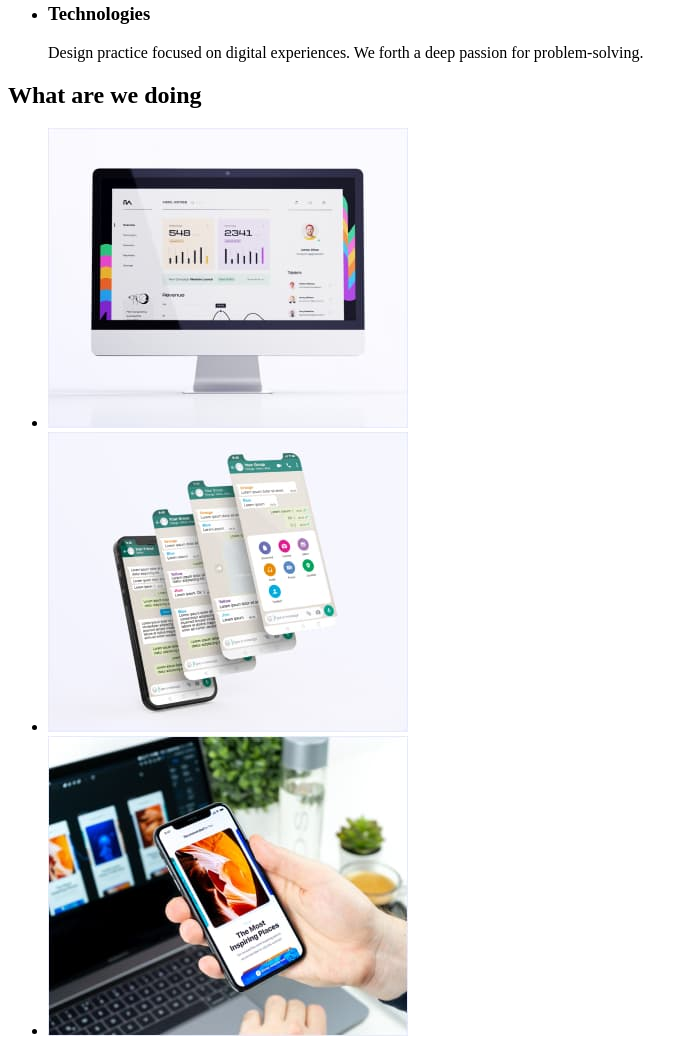
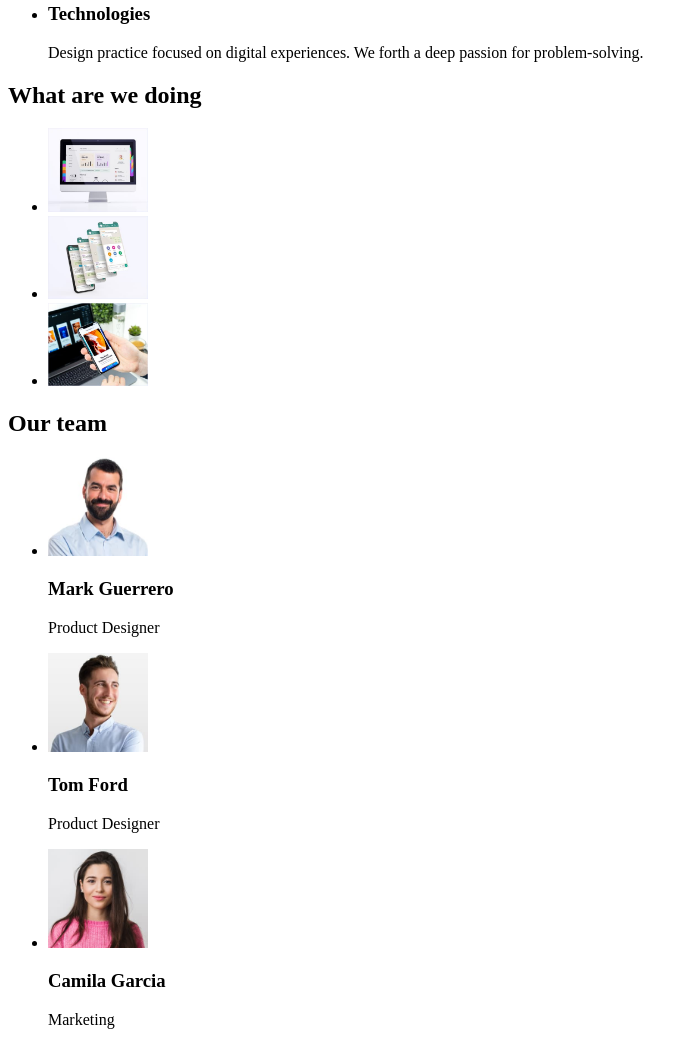
Before and after one commit to BotInterpreters/goit-markup-hw-01, a plain HTML site: page index.html in a window 1280 px wide. Shown: the part 497-1536 px from the top of the page, without its empty margins (0-697 px from the left). Drawn offline with Linux system fonts and the light colour scheme.

Commit message:
trailing-slash

```diff
--- a/index.html
+++ b/index.html
@@ -1,9 +1,9 @@
 <!DOCTYPE html>
 <html lang="en">
   <head>
-    <meta charset="UTF-8" />
-    <meta name="viewport" content="width=device-width, initial-scale=1.0" />
-    <!-- <title>Document</title> -->
+    <meta charset="UTF-8"/>
+    <meta name="viewport" content="width=device-width, initial-scale=1.0"/>
+    <title>Homework 1</title>
   </head>
   <body>
     <header>
@@ -61,13 +61,13 @@
 
       <ul>
         <li>
-          <img src="https://github.com/BotInterpreters/goit-markup-hw-01/blob/main/images/img%201.jpg?raw=true" alt="graph" width="" />
+          <img src="https://github.com/BotInterpreters/goit-markup-hw-01/blob/main/images/img%201.jpg?raw=true" alt="graph" width="100"/>
         </li>
         <li>
-          <img src="https://github.com/BotInterpreters/goit-markup-hw-01/blob/main/images/img%202.jpg?raw=true" alt="mobile" width="" />
+          <img src="https://github.com/BotInterpreters/goit-markup-hw-01/blob/main/images/img%202.jpg?raw=true" alt="mobile" width="100"/>
         </li>
         <li>
-          <img src="https://github.com/BotInterpreters/goit-markup-hw-01/blob/main/images/img%203.jpg?raw=true" alt="qoute" width="" />
+          <img src="https://github.com/BotInterpreters/goit-markup-hw-01/blob/main/images/img%203.jpg?raw=true" alt="qoute" width="100"/>
         </li>
       </ul>
 
@@ -75,22 +75,22 @@
 
       <ul>
         <li>
-          <img src="https://github.com/BotInterpreters/goit-markup-hw-01/blob/main/images/img-1.jpg?raw=true" alt="Mark Guerrero" width="" />
+          <img src="https://github.com/BotInterpreters/goit-markup-hw-01/blob/main/images/img-1.jpg?raw=true" alt="Mark Guerrero" width="100"/>
           <h3>Mark Guerrero</h3>
           <p>Product Designer</p>
         </li>
         <li>
-          <img src="https://github.com/BotInterpreters/goit-markup-hw-01/blob/main/images/img-2.jpg?raw=true" alt="Tom Ford" width="" />
+          <img src="https://github.com/BotInterpreters/goit-markup-hw-01/blob/main/images/img-2.jpg?raw=true" alt="Tom Ford" width="100"/>
           <h3>Tom Ford</h3>
           <p>Product Designer</p>
         </li>
         <li>
-          <img src="https://github.com/BotInterpreters/goit-markup-hw-01/blob/main/images/img-3.jpg?raw=true" alt="Camila Garcia" width="" />
+          <img src="https://github.com/BotInterpreters/goit-markup-hw-01/blob/main/images/img-3.jpg?raw=true" alt="Camila Garcia" width="100"/>
           <h3>Camila Garcia</h3>
           <p>Marketing</p>
         </li>
         <li>
-          <img src="https://github.com/BotInterpreters/goit-markup-hw-01/blob/main/images/img-4.jpg?raw=true" alt="Daniel Wilson" width="" />
+          <img src="https://github.com/BotInterpreters/goit-markup-hw-01/blob/main/images/img-4.jpg?raw=true" alt="Daniel Wilson" width="100"/>
           <h3>Daniel Wilson</h3>
           <p>UI Designer</p>
         </li>
```
